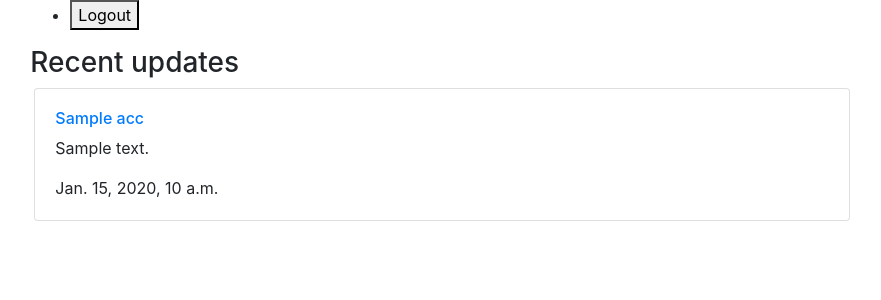
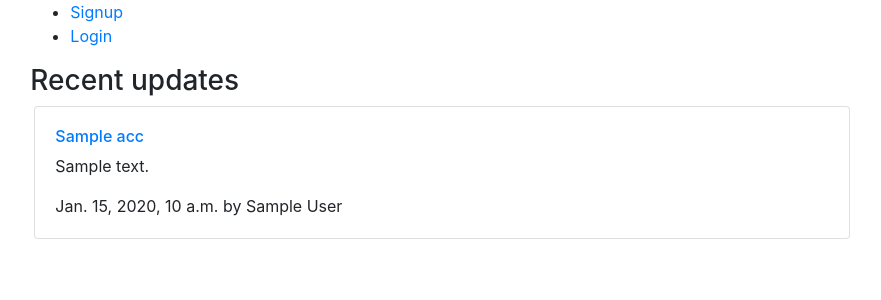
Before and after one commit to gokulgopan/project-mug-django, a Django app: template updates/templates/updates/index.html in a window 1280 px wide. Shown: the top 300 px of the page, without its empty margins (198-1079 px from the left). Run offline with Django 3.2, Linux system fonts and the light colour scheme; the template is opened without the code that fills it: most values are stand-ins (such as "Sample title", 1, 10 or a date in 2020); parts of the project's set-up code (start-up, migrations or seed data) failed here and were passed over; some libraries are stand-ins or nearby versions.

```diff
--- a/updates/templates/updates/index.html
+++ b/updates/templates/updates/index.html
@@ -17,12 +17,19 @@
 
         <nav>
             <ul>
+                {% if user.is_authenticated %}
                 <li>
                     <form class="logout-link" action="{% url 'accounts:logout' %}" method="post">
                         {% csrf_token %}
                         <button type="submit">Logout</button>
                     </form>
                 </li>
+                {% else %}
+
+                <li><a href="{% url 'accounts:signup' %}">Signup</a></li>
+                <li><a href="{% url 'accounts:login' %}">Login</a></li>
+
+                {% endif %}
             <ul>
         </nav>
         <h3>Recent updates</h3>
@@ -36,6 +43,7 @@
             <h6><a href="{% url 'updates:detail' id=acc.id %}">{{ acc.title }}</a></h6>
             <p>{{ acc.body }}</p>
             <span>{{acc.date_pub}}</span>
+            by&nbsp;<span>{{acc.author}}</span>
         </div>
         </div>
 
```
Also changed, not shown: db.sqlite3.
